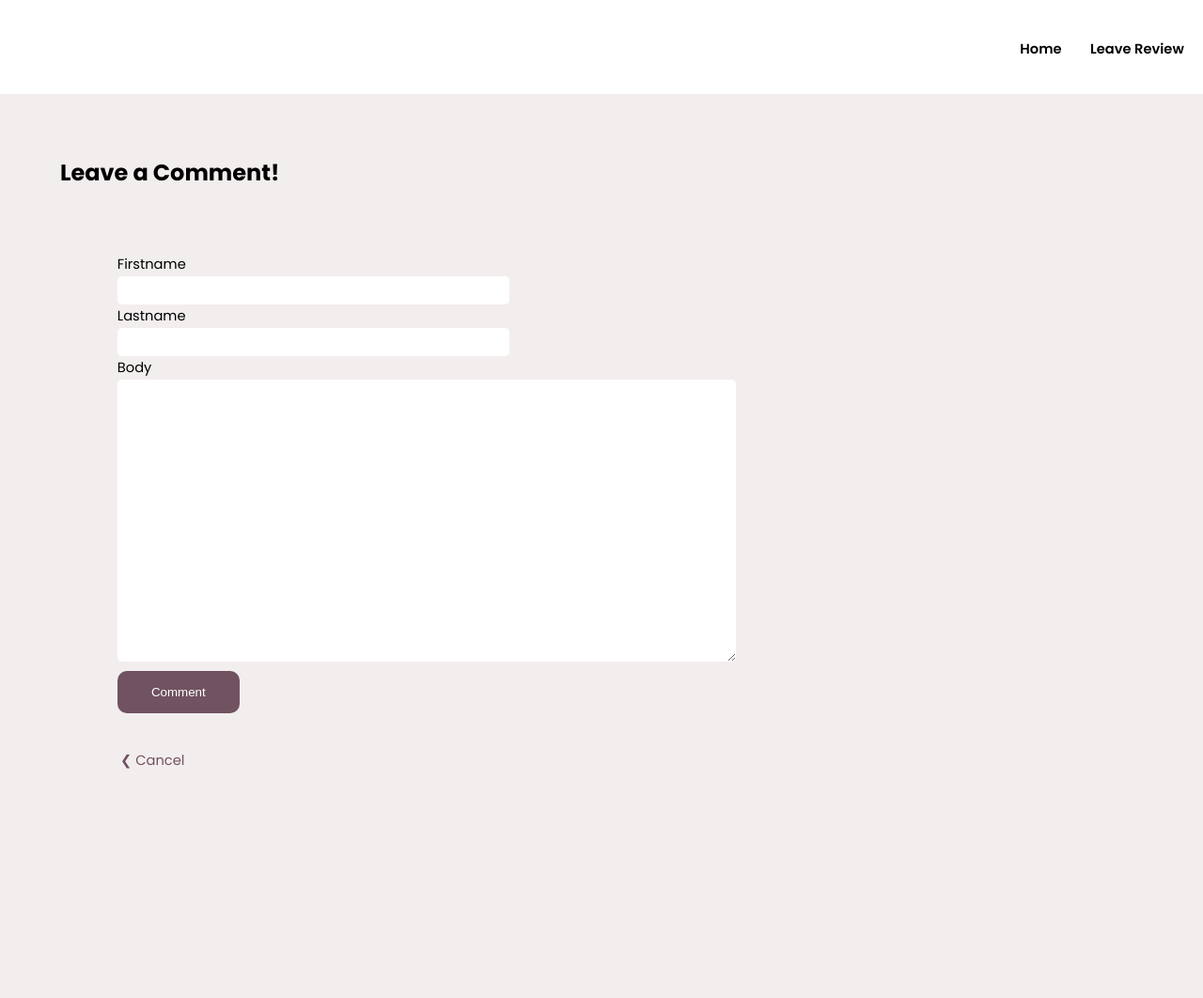
After one commit to t-fisch/SE19, a Flask app: page /leaveComment in a window 1280 px wide. The commit adds this page. Shown: the top 1062 px of the page at 94% size. Run offline with Flask 2, Linux system fonts and the light colour scheme.

Commit message:
final changes

```diff
--- a/app/routes.py
+++ b/app/routes.py
@@ -18,15 +18,14 @@ def showreviews():
 def leaveComment():
     form = CommentForm()
     if form.validate_on_submit():
-        flash('New Comment from {} {}: {}'.format(
-        form.firstname.data, form.lastname.data, form.body.data))
+        flash('Your comment "{}" has been added successfully!'.format(
+        form.body.data))
 
         c = Comment(firstname=form.firstname.data, lastname=form.lastname.data, body=form.body.data)
         db.session.add(c)
         db.session.commit()
         return redirect(url_for('index'))
     return render_template('leaveComment.html', title='Home', form = form)
-#    return render_template('leaveComment.html', title="Leave a Comment")
 
 @app.route('/schulmedizin')
 def schulmedizin():
--- a/app/static/css/akupunktur.css
+++ b/app/static/css/akupunktur.css
@@ -51,3 +51,9 @@
     margin-block-end: 20%;
     text-align: right;
     text-decoration: black;
+}
+.button{
+    text-decoration: none;
+    color: #705261;
+    text-decoration-line: none;
+}
--- a/app/static/css/ernaehrung.css
+++ b/app/static/css/ernaehrung.css
@@ -51,3 +51,9 @@
     margin-block-end: 20%;
     text-align: right;
     text-decoration: black;
+}
+.button{
+    text-decoration: none;
+    color: #705261;
+    text-decoration-line: none;
+}
--- a/app/static/css/homoeopathie.css
+++ b/app/static/css/homoeopathie.css
@@ -51,3 +51,9 @@
     margin-block-end: 20%;
     text-align: right;
     text-decoration: black;
+}
+.button{
+    text-decoration: none;
+    color: #705261;
+    text-decoration-line: none;
+}
--- a/app/static/css/index.css
+++ b/app/static/css/index.css
@@ -17,6 +17,24 @@
 .slideshow-pic{
     overflow: hidden;
     max-height: 751px;
+}
+/*carusell*/
+.button-carusell{
+  font-size: 30pt;
+  border: none;
+  background: none;
+  color: white;
+  z-index: 4;
+  margin-top: -20%;
+}
+.button-left{
+  margin-left: 3%;
+}
+.button-right{
+  margin-left: 97%;
+}
+.dot-collection{
+  z-index: 5;
 }
 
 /*divider*/
@@ -117,30 +135,23 @@
     display: none;
 }
 
-/*leave comment*/
-.leaveComment{
-  padding-left: 10%;
+/*Reviews*/
+.review{
+  margin-left: 10%;
 }
 
-#firstname, #lastname, #body{
-  border: none;
-  border-radius:5px;
+.btn-div{
+  height: 130px;
+  width: 200px;
 }
-
-#firstname, #lastname{
-  height:30;
-}
-
-#submit{
+.btn{
   border: none;
   margin-top: 10px;
   background-color: #705261;
   color: white;
-  width: 130px;
-  height: 45px;
   border-bottom-left-radius: 10px;
   border-bottom-right-radius: 10px;
   border-top-left-radius: 10px;
   border-top-right-radius: 10px;
+  text-decoration: none;
 }
-}
--- /dev/null
+++ b/app/static/css/leaveComment.css
@@ -0,0 +1,41 @@
+/*leave comment*/
+.leaveComment{
+  padding-left: 5%;
+}
+
+/*divider*/
+.newsection{
+  border: 20px;
+  padding: 5%;
+}
+
+#firstname, #lastname, #body{
+  border: none;
+  border-radius:5px;
+}
+
+#firstname, #lastname{
+  height:30;
+}
+
+#submit{
+  border: none;
+  margin-top: 10px;
+  background-color: #705261;
+  color: white;
+  width: 130px;
+  height: 45px;
+  border-bottom-left-radius: 10px;
+  border-bottom-right-radius: 10px;
+  border-top-left-radius: 10px;
+  border-top-right-radius: 10px;
+}
+.button{
+    text-decoration: none;
+    color: #705261;
+    text-decoration-line: none;
+}
+.b-left{
+  margin-left: 10%;
+  margin-top: 3%;
+}
--- a/app/static/css/mikrobiologie.css
+++ b/app/static/css/mikrobiologie.css
@@ -51,3 +51,9 @@
     margin-block-end: 20%;
     text-align: right;
     text-decoration: black;
+}
+.button{
+    text-decoration: none;
+    color: #705261;
+    text-decoration-line: none;
+}
--- a/app/static/css/schulmedizin.css
+++ b/app/static/css/schulmedizin.css
@@ -51,3 +51,9 @@
     margin-block-end: 20%;
     text-align: right;
     text-decoration: black;
+}
+.button{
+    text-decoration: none;
+    color: #705261;
+    text-decoration-line: none;
+}
--- a/app/static/css/weitere.css
+++ b/app/static/css/weitere.css
@@ -51,3 +51,9 @@
     margin-block-end: 20%;
     text-align: right;
     text-decoration: black;
+}
+.button{
+    text-decoration: none;
+    color: #705261;
+    text-decoration-line: none;
+}
--- a/app/templates/base.html
+++ b/app/templates/base.html
@@ -17,7 +17,7 @@
         <div class="nav-bck-img">
             <a class="logo_banner" src="{{url_for('static', filename='img/Logo/Logo_web_big.png')}}"
           <div class="nav-links">
-            <a class="links" href="{{ url_for('showreviews') }}">Reviews</a>
+            <a class="links" href="{{ url_for('leaveComment') }}">Leave Review</a>
             <a class="links" href="{{ url_for('index') }}">Home</a>
           </div>
         </div>
--- /dev/null
+++ b/app/templates/leaveComment.html
@@ -0,0 +1,35 @@
+{% extends "base.html" %}
+
+{% block content %}
+<div class="newsection">
+  <h2>Leave a Comment! </h2>
+</div>
+
+<div class="leaveComment">
+      <form class="leaveComment" action="" method="post" novalidate>
+          {{ form.hidden_tag() }}
+          <p>
+              {{ form.firstname.label }}<br>
+              {{ form.firstname(size=50) }}<br>
+          </p>
+          <p>
+              {{ form.lastname.label }}<br>
+              {{ form.lastname(size=50) }}<br>
+          </p>
+          <p>
+              {{ form.body.label }}<br>
+              {{ form.body(cols="80", rows="20") }}
+              {% for error in form.body.errors %}
+              <span style="color: red;">[{{ error }}]</span>
+              {% endfor %}
+              <br>
+          </p>
+          <p>{{ form.submit() }}</p>
+      </form>
+</div>
+<div class= "b-left">
+     <a class= "button" href="{{ url_for('index') }}">
+         &#10094; Cancel
+     </a>
+ </div>
+{% endblock %}
```
Also changed, not shown: app/templates/akupunktur.html (+11 -0 lines), app/templates/ernaehrung.html (+10 -0 lines), app/templates/homoeopathie.html (+10 -0 lines), app/templates/index.html (+4 -3 lines), app/templates/mikrobiologie.html (+10 -0 lines), app/templates/schulmedizin.html (+7 -0 lines), app/templates/weitere.html (+10 -0 lines), app.db.
